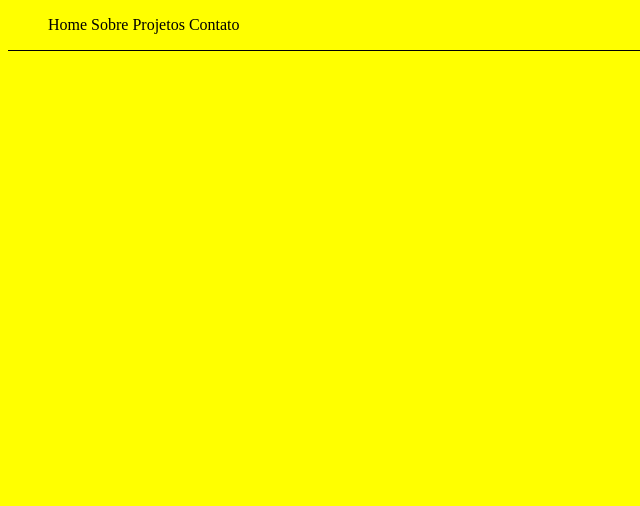
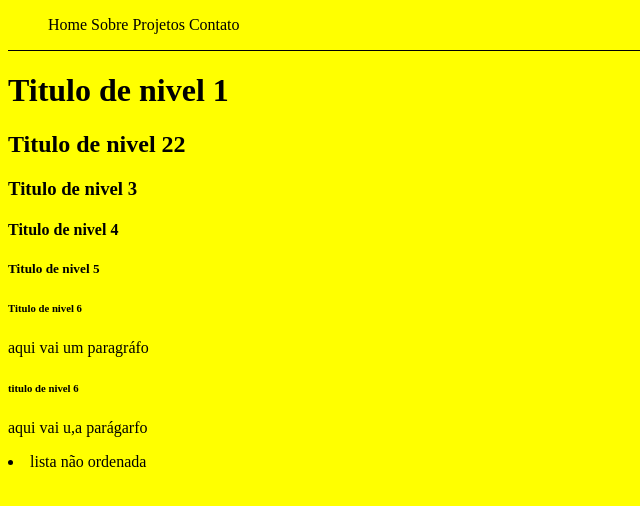
Before and after one commit to williamboone123/2-mat, a plain HTML site: page index.html in a window 1280 px wide. Shown: the whole page, without its empty margins (0-640 px from the left). Drawn offline with Linux system fonts and the light colour scheme.

Commit message:
Update index.html

```diff
--- a/index.html
+++ b/index.html
@@ -28,7 +28,20 @@
             </ul>
         </nav>
     </header>
+<h1>Titulo de nivel 1</h1>
+    <h2>Titulo de nivel 22</h2>
+    <h3>Titulo de nivel 3</h3>
+    <h4>Titulo de nivel 4</h4>
+    <h5>Titulo de nivel 5</h5>
+    <h6>Titulo de nivel 6</h6>
+
+    <p>aqui vai um paragráfo</p>
+
 
 
 </body>
 </html>
+<h6>titulo de nivel 6</h6>
+<p>aqui vai u,a parágarfo</p>
+</ul>
+<li>lista não ordenada
```
